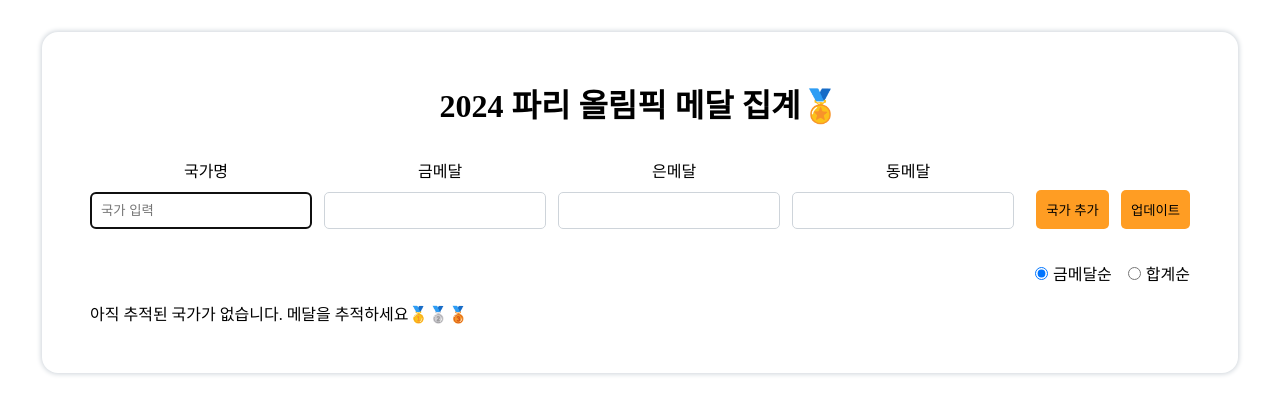
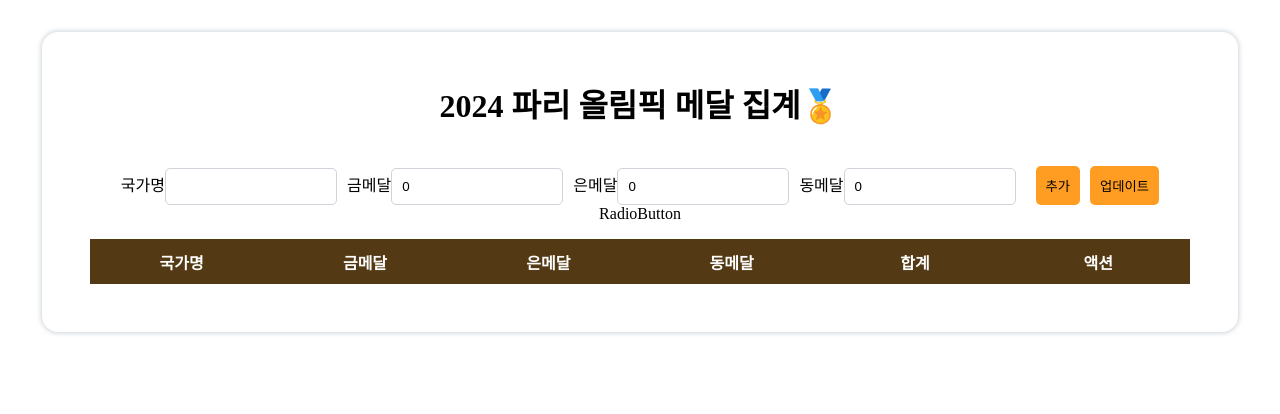
Before and after one commit to parkminjo/Olympic-Medal-Tracker, a React (Vite) app: page / in a window 1280 px wide. Shown: the top 414 px of the page. Built offline with nearby package versions, Linux system fonts and the light colour scheme.

Commit message:
전반적인 리팩토링 진행 - 입력창 구현

```diff
--- a/package.json
+++ b/package.json
@@ -13,6 +13,7 @@
     "@fortawesome/fontawesome-svg-core": "^6.7.2",
     "react": "^18.3.1",
     "react-dom": "^18.3.1",
+    "styled-components": "^6.1.14",
     "uuid": "^11.0.5"
   },
   "devDependencies": {
--- a/src/App.css
+++ b/src/App.css
@@ -1,17 +1,3 @@
-.container {
-  width: 1100px;
-  height: 100%;
-  margin: 2rem auto 1rem auto;
-  padding: 3rem;
-  background-color: white;
-  box-shadow: 0 0 5px 1px #ced4da;
-  border-radius: 1rem;
-  display: flex;
-  flex-direction: column;
-  align-items: center;
-  justify-content: center;
-}
-
 h1 {
   margin-bottom: 2rem;
 }
@@ -22,39 +8,6 @@ Main {
   display: flex;
   flex-direction: column;
   justify-content: center;
-}
-
-form {
-  width: 100%;
-  text-align: center;
-  display: flex;
-  justify-content: space-between;
-  align-items: end;
-}
-
-form #country-input,
-#gold-medal-input,
-#silver-medal-input,
-#bronze-medal-input {
-  width: 200px;
-  border: 1px solid #ced4da;
-  border-radius: 5px;
-  padding: 10px;
-  margin-top: 10px;
-  margin-right: 10px;
-}
-
-form > button {
-  border: none;
-  border-radius: 5px;
-  background-color: #ff9d23;
-  padding: 10px;
-  cursor: pointer;
-  margin-left: 10px;
-}
-
-form > button:hover {
-  opacity: 80%;
 }
 
 p {
--- a/src/App.jsx
+++ b/src/App.jsx
@@ -1,13 +1,35 @@
 import React from "react";
 import "./App.css";
-import Main from "./components/Main";
+import MedalForm from "./components/MedalForm";
+import MedalList from "./components/MedalList";
+import RadioButton from "./components/RadioButton";
+import styled from "styled-components";
+import { useState } from "react";
+
+const Container = styled.div`
+  width: 1100px;
+  height: 100%;
+  margin: 2rem auto 1rem auto;
+  padding: 3rem;
+  background-color: white;
+  box-shadow: 0 0 5px 1px #ced4da;
+  border-radius: 1rem;
+  display: flex;
+  flex-direction: column;
+  align-items: center;
+  justify-content: center;
+`;
 
 const App = () => {
+  const [medalList, setMedalList] = useState([]);
+
   return (
-    <div className="container">
+    <Container>
       <h1>2024 파리 올림픽 메달 집계🏅</h1>
-      <Main></Main>
-    </div>
+      <MedalForm medalList={medalList} setMedalList={setMedalList} />
+      <RadioButton />
+      <MedalList medalList={medalList} setMedalList={setMedalList} />
+    </Container>
   );
 };
 
--- a/src/components/Main.jsx
+++ /dev/null
@@ -1,66 +0,0 @@
-import React, { useState, useEffect } from "react";
-import MedalForm from "./MedalForm";
-import MedalList from "./MedalList";
-import RadioButton from "./RadioButton";
-
-const Main = () => {
-  /** 메달 리스트 state */
-  const [medalList, setMedalList] = useState(
-    JSON.parse(localStorage.getItem("medalList")) || []
-  );
-
-  /** 메달 리스트 정렬 state */
-  const [sortType, setSortType] = useState("gold");
-
-  /** medalist 로컬 스토리지에 저장 */
-  useEffect(() => {
-    localStorage.setItem("medalList", JSON.stringify(medalList));
-  }, [medalList]);
-
-  /**
-   * 메달 리스트를 정렬하는 함수
-   * @returns 정렬된 메달 리스트
-   */
-  const getSortedMedals = () => {
-    if (sortType === "gold") {
-      const sortedMedalList = [...medalList].sort((a, b) => {
-        return b.goldMedalCount - a.goldMedalCount;
-      });
-      return sortedMedalList;
-    } else {
-      const sortedMedalList = [...medalList].sort((a, b) => {
-        return (
-          b.goldMedalCount +
-          b.silverMedalCount +
-          b.bronzeMedalCount -
-          (a.goldMedalCount + a.silverMedalCount + a.bronzeMedalCount)
-        );
-      });
-      return sortedMedalList;
-    }
-  };
-
-  const sortedMedalList = getSortedMedals();
-
-  /** 메달 리스트에 들어있는 값 확인 */
-  const check = medalList.length === 0;
-
-  /** UI */
-  return (
-    <main>
-      <MedalForm medalList={medalList} setMedalList={setMedalList}></MedalForm>
-      <RadioButton sortType={sortType} setSortType={setSortType}></RadioButton>
-      {check && <p>아직 추적된 국가가 없습니다. 메달을 추적하세요🥇🥈🥉</p>}
-      {check || (
-        <div className="medal-list">
-          <MedalList
-            medalList={sortedMedalList}
-            setMedalList={setMedalList}
-          ></MedalList>
-        </div>
-      )}
-    </main>
-  );
-};
-
-export default Main;
--- a/src/components/MedalForm.jsx
+++ b/src/components/MedalForm.jsx
@@ -1,182 +1,134 @@
-import React, { useState } from "react";
+import React from "react";
+import { useState } from "react";
+import styled from "styled-components";
+
+const FormContainer = styled.form`
+  width: 100%;
+  text-align: center;
+  display: flex;
+  justify-content: space-between;
+  align-items: end;
+`;
+
+const Input = styled.input`
+  width: 150px;
+  border: 1px solid #ced4da;
+  border-radius: 5px;
+  padding: 10px;
+  margin-top: 10px;
+  margin-right: 10px;
+`;
+
+const Button = styled.button`
+  border: none;
+  border-radius: 5px;
+  background-color: #ff9d23;
+  padding: 10px;
+  cursor: pointer;
+  margin-left: 10px;
+
+  &:hover {
+    opacity: 80%;
+  }
+`;
 
 const MedalForm = ({ medalList, setMedalList }) => {
-  /** 나라명, 금, 은, 동메달 state */
-  const [newCountry, setNewCountry] = useState("");
-  const [goldMedal, setGoldMedal] = useState("");
-  const [silverMedal, setSilverMedal] = useState("");
-  const [bronzeMedal, setBronzeMedal] = useState("");
+  /** 메달 입력 state */
+  const [countryMedal, setCountryMedal] = useState({
+    country: "",
+    gold: 0,
+    silver: 0,
+    bronze: 0,
+  });
 
-  /** 입력값 초기화 함수 */
-  const reset = () => {
-    setNewCountry("");
-    setGoldMedal("");
-    setSilverMedal("");
-    setBronzeMedal("");
+  /** onChange 핸들러 */
+  const handleChange = (e) => {
+    const { value, id } = e.target;
+    setCountryMedal((prev) => ({
+      ...prev,
+      [id]: id === "country" ? value : +value,
+    }));
   };
 
-  /** 나라명, 금, 은, 동메달 state 업데이트 */
-  const saveNewCountry = (e) => {
-    setNewCountry(e.target.value);
+  /** 입력값 초기화 */
+  const reset = () => {
+    setCountryMedal({
+      country: "",
+      gold: 0,
+      silver: 0,
+      bronze: 0,
+    });
   };
 
-  const saveGoldMedal = (e) => {
-    setGoldMedal(+e.target.value);
-  };
-
-  const saveSilverMedal = (e) => {
-    setSilverMedal(+e.target.value);
-  };
-
-  const saveBronzeMedal = (e) => {
-    setBronzeMedal(+e.target.value);
-  };
-
-  /**
-   * form 관리 함수
-   * @param {*} e
-   */
+  /** handleSubmit 함수 */
   const handleSubmit = (e) => {
     e.preventDefault();
-
-    /** 예외 상황 처리: 이미 추가된 나라일 때 */
-    const checkDuplication = medalList.some((country) => {
-      const { countryName } = country;
-      return countryName.includes(newCountry);
-    });
-    if (checkDuplication) {
-      alert("이미 존재하는 나라입니다.");
+    if (medalList.some((medal) => medal.country === countryMedal.country)) {
+      alert("이미 등록된 나라입니다.");
       return;
     }
 
-    /** medalList state 업데이트 */
-    const newMedalList = [
-      ...medalList,
+    setMedalList((prev) => [
+      ...prev,
       {
-        countryName: newCountry,
-        goldMedalCount: goldMedal,
-        silverMedalCount: silverMedal,
-        bronzeMedalCount: bronzeMedal,
-        total: goldMedal + silverMedal + bronzeMedal,
+        ...countryMedal,
+        total: countryMedal.gold + countryMedal.silver + countryMedal.bronze,
       },
-    ];
-
-    setMedalList(
-      newMedalList.sort((a, b) => {
-        return b.goldMedalCount - a.goldMedalCount;
-      })
-    );
+    ]);
 
     reset();
   };
 
-  /**
-   * 등록된 나라의 메달 리스트 수정 함수
-   * @param {*} newCountry
-   * @returns
-   */
-  const handleUpdate = (newCountry) => {
-    /** 예외 상황: 등록되지 않은 나라를 수정하려고 할 때 */
-    const checkCountry = medalList.some((country) => {
-      return country.countryName === newCountry;
-    });
-
-    if (checkCountry === false) {
-      alert("등록되지 않은 나라입니다.");
-      return;
-    }
-
-    /** 등록된 나라의 메달 수 state 업데이트 */
-    const updateList = medalList.map((country) => {
-      const { countryName } = country;
-
-      if (countryName === newCountry) {
-        return {
-          ...country,
-          goldMedalCount: goldMedal,
-          silverMedalCount: silverMedal,
-          bronzeMedalCount: bronzeMedal,
-          total: goldMedal + silverMedal + bronzeMedal,
-        };
-      } else {
-        return country;
-      }
-    });
-
-    setMedalList(
-      updateList.sort((a, b) => {
-        return b.goldMedalCount - a.goldMedalCount;
-      })
-    );
-
-    reset();
-  };
-
-  /** 입력 UI */
   return (
-    <form onSubmit={handleSubmit}>
-      <div className="country">
-        <div>
-          <label htmlFor="country-input">국가명</label>
-        </div>
-        <input
-          type="text"
-          id="country-input"
-          placeholder="국가 입력"
-          value={newCountry}
-          onChange={saveNewCountry}
-          autoFocus
-          required
-        />
-      </div>
-      <div className="gold-medal">
-        <div>
-          <label htmlFor="gold-medal-input">금메달</label>
-        </div>
-        <input
-          type="number"
-          id="gold-medal-input"
-          value={goldMedal}
-          onChange={saveGoldMedal}
-          required
-          min={0}
-          max={99}
-        />
-      </div>
-      <div className="silver-medal">
-        <div>
-          <label htmlFor="silver-medal-input">은메달</label>
-        </div>
-        <input
-          type="number"
-          id="silver-medal-input"
-          value={silverMedal}
-          onChange={saveSilverMedal}
-          required
-          min={0}
-          max={99}
-        />
-      </div>
-      <div className="bronze-medal">
-        <div>
-          <label htmlFor="bronze-medal-input">동메달</label>
-        </div>
-        <input
-          type="number"
-          id="bronze-medal-input"
-          value={bronzeMedal}
-          onChange={saveBronzeMedal}
-          required
-          min={0}
-          max={99}
-        />
-      </div>
-
-      <button type="submit">국가 추가</button>
-      <button type="button" onClick={() => handleUpdate(newCountry)}>
-        업데이트
-      </button>
-    </form>
+    <div>
+      <FormContainer onSubmit={handleSubmit}>
+        <label htmlFor="country">
+          국가명
+          <Input
+            type="text"
+            id="country"
+            required
+            value={countryMedal.country}
+            onChange={handleChange}
+          />
+        </label>
+        <label htmlFor="gold">
+          금메달
+          <Input
+            type="number"
+            id="gold"
+            required
+            value={countryMedal.gold}
+            min={0}
+            onChange={handleChange}
+          />
+        </label>
+        <label htmlFor="silver">
+          은메달
+          <Input
+            type="number"
+            id="silver"
+            required
+            value={countryMedal.silver}
+            min={0}
+            onChange={handleChange}
+          />
+        </label>
+        <label htmlFor="bronze">
+          동메달
+          <Input
+            type="number"
+            required
+            id="bronze"
+            value={countryMedal.bronze}
+            min={0}
+            onChange={handleChange}
+          />
+        </label>
+        <Button type="submit">추가</Button>
+        <Button type="button">업데이트</Button>
+      </FormContainer>
+    </div>
   );
 };
 
--- a/src/components/MedalList.jsx
+++ b/src/components/MedalList.jsx
@@ -1,63 +1,38 @@
 import React from "react";
-import uuid from "react-uuid";
 
 const MedalList = ({ medalList, setMedalList }) => {
-  /**
-   * 메달 리스트 삭제 함수
-   * @param {*} clickedCountry
-   */
-  const handleDelete = (clickedCountry) => {
-    const filteredList = medalList.filter((country) => {
-      return country.countryName !== clickedCountry;
-    });
-    setMedalList(filteredList);
-  };
-
-  /** 메달 리스트 UI */
   return (
+    <div>
       <table>
         <thead>
           <tr>
             <th>국가명</th>
-          <th>금</th>
-          <th>은</th>
-          <th>동</th>
+            <th>금메달</th>
+            <th>은메달</th>
+            <th>동메달</th>
             <th>합계</th>
             <th>액션</th>
           </tr>
         </thead>
-
         <tbody>
-        {medalList.map((country) => {
-          const {
-            countryName,
-            goldMedalCount,
-            silverMedalCount,
-            bronzeMedalCount,
-            total,
-          } = country;
-
+          {medalList.map((medal) => {
+            const { country, gold, silver, bronze, total } = medal;
             return (
-            <tr key={uuid()}>
-              <td key={uuid()}>{countryName}</td>
-              <td key={uuid()} className="gold">
-                {goldMedalCount}
-              </td>
-              <td key={uuid()}>{silverMedalCount}</td>
-              <td key={uuid()}>{bronzeMedalCount}</td>
-              <td key={uuid()} className="total">
-                {total}
-              </td>
+              <tr key={country}>
+                <td>{country}</td>
+                <td>{gold}</td>
+                <td>{silver}</td>
+                <td>{bronze}</td>
+                <td>{total}</td>
                 <td>
-                <button key={uuid()} onClick={() => handleDelete(countryName)}>
-                  삭제
-                </button>
+                  <button>삭제</button>
                 </td>
               </tr>
             );
           })}
         </tbody>
       </table>
+    </div>
   );
 };
 
--- a/src/components/RadioButton.jsx
+++ b/src/components/RadioButton.jsx
@@ -1,37 +1,7 @@
 import React from "react";
 
-const RadioButton = ({ sortType, setSortType }) => {
-  /** Radio 버튼 UI */
-  return (
-    <div className="radio-button">
-      <input
-        type="radio"
-        name="sorting"
-        id="gold"
-        value="gold"
-        checked={sortType === "gold"}
-        onChange={(e) => setSortType(e.target.value)}
-      />{" "}
-      <label htmlFor="gold" className="gold-lank">
-        금메달순
-      </label>
-      <input
-        type="radio"
-        name="sorting"
-        id="total"
-        value="total"
-        checked={sortType === "total"}
-        onChange={(e) => {
-          console.log(e.target.value);
-
-          setSortType(e.target.value);
-        }}
-      />{" "}
-      <label htmlFor="total" className="total-lank">
-        합계순
-      </label>
-    </div>
-  );
+const RadioButton = () => {
+  return <div>RadioButton</div>;
 };
 
 export default RadioButton;
```
Also changed, not shown: 1 other file (tests, documents, lock files or other folders). Lines whose indentation alone changed are shown as unchanged.
